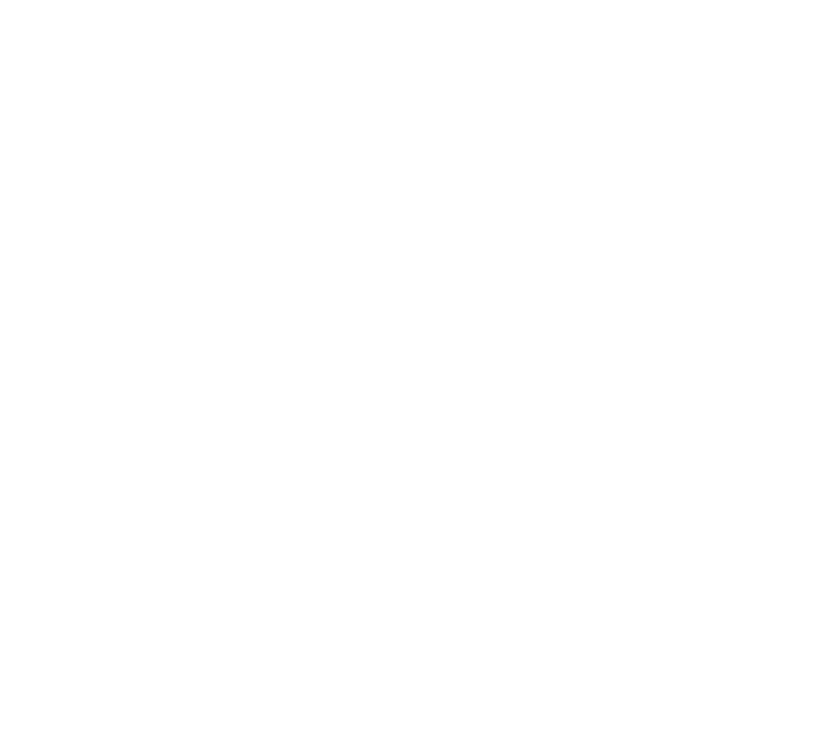
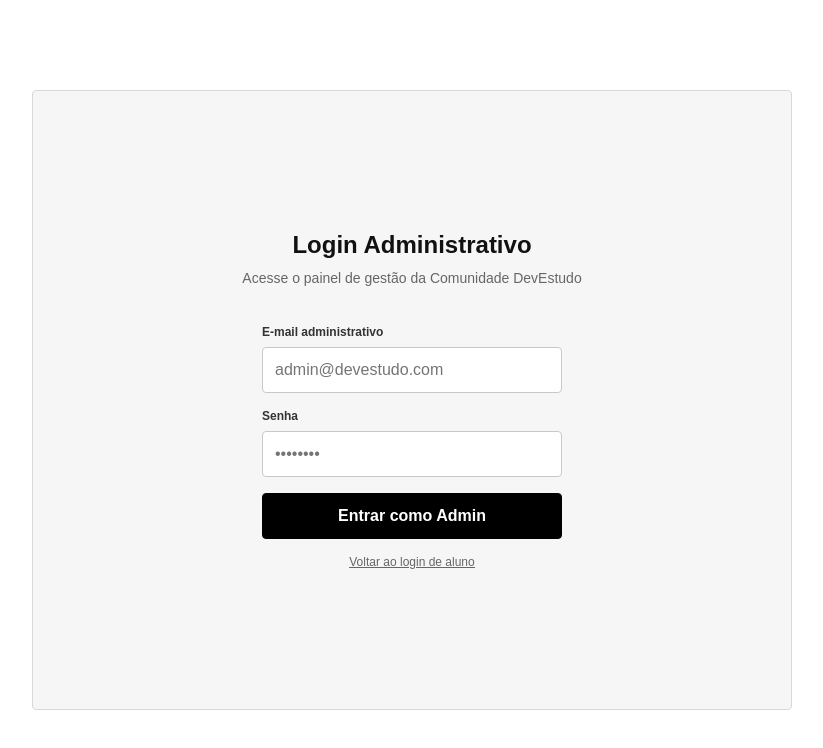
Before and after one commit to daniolivem/devestudo-frontend, a React (Vite) app in the folder devestudo-frontend/: page /admin-login in a window 1280 px wide. Before the commit this address had no page. Shown: the top 748 px of the page, without its empty margins (228-1051 px from the left). Built offline with nearby package versions, Linux system fonts and the light colour scheme.

Commit message:
feat: implementar login administrativo e aprimorar navegação com base em funções de usuário

```diff
--- a/devestudo-frontend/src/components/layout/Sidebar.jsx
+++ b/devestudo-frontend/src/components/layout/Sidebar.jsx
@@ -3,7 +3,7 @@ import { NavLink, useSearchParams } from "react-router-dom";
 export default function Sidebar() {
   const [searchParams] = useSearchParams();
   const role = searchParams.get("role");
-  const query = role === "admin" ? "?role=admin" : "";
+  const query = role === "admin" || role === "mentor" ? `?role=${role}` : "";
   const links = [
     { to: `/dashboard${query}`, label: "Home" },
     { to: `/forum${query}`, label: "Fórum" },
--- a/devestudo-frontend/src/components/ui/Button.jsx
+++ b/devestudo-frontend/src/components/ui/Button.jsx
@@ -1,6 +1,6 @@
-export default function Button({ children, className = "", type = "button" }) {
+export default function Button({ children, className = "", type = "button", ...props }) {
   return (
-    <button className={`btn ${className}`.trim()} type={type}>
+    <button className={`btn ${className}`.trim()} type={type} {...props}>
       {children}
     </button>
   );
--- /dev/null
+++ b/devestudo-frontend/src/pages/auth/AdminLogin.jsx
@@ -0,0 +1,39 @@
+import { Link, useNavigate } from "react-router-dom";
+
+export default function AdminLogin() {
+  const navigate = useNavigate();
+
+  function handleAdminLogin(e) {
+    e.preventDefault();
+    navigate("/dashboard?role=admin");
+  }
+
+  return (
+    <div className="auth-page">
+      <div className="auth-card">
+        <h1 className="auth-title">Login Administrativo</h1>
+        <p className="auth-subtitle">Acesse o painel de gestão da Comunidade DevEstudo</p>
+
+        <form className="auth-form" onSubmit={handleAdminLogin}>
+          <div className="input-group">
+            <label>E-mail administrativo</label>
+            <input type="email" placeholder="admin@devestudo.com" />
+          </div>
+
+          <div className="input-group">
+            <label>Senha</label>
+            <input type="password" placeholder="••••••••" />
+          </div>
+
+          <button className="btn btn--primary" type="submit">
+            Entrar como Admin
+          </button>
+        </form>
+
+        <div className="auth-actions auth-actions--center">
+          <Link to="/">Voltar ao login de aluno</Link>
+        </div>
+      </div>
+    </div>
+  );
+}
--- a/devestudo-frontend/src/pages/auth/ForgotPassword.jsx
+++ b/devestudo-frontend/src/pages/auth/ForgotPassword.jsx
@@ -1,3 +1,5 @@
+import { Link } from "react-router-dom";
+
 export default function ForgotPassword() {
   return (
     <div className="auth-page">
@@ -15,6 +17,10 @@ export default function ForgotPassword() {
             Enviar
           </button>
         </form>
+
+        <div className="auth-actions auth-actions--center">
+          <Link to="/">Voltar ao login</Link>
+        </div>
       </div>
     </div>
   );
--- a/devestudo-frontend/src/pages/auth/Login.jsx
+++ b/devestudo-frontend/src/pages/auth/Login.jsx
@@ -5,7 +5,10 @@ export default function Login() {
 
   function handleLogin(e) {
     e.preventDefault();
-    navigate("/dashboard");
+    const formData = new FormData(e.currentTarget);
+    const role = formData.get("role");
+
+    navigate(role === "mentor" ? "/dashboard?role=mentor" : "/dashboard");
   }
 
   return (
@@ -25,6 +28,14 @@ export default function Login() {
             <input type="password" placeholder="••••••••" />
           </div>
 
+          <div className="input-group">
+            <label>Entrar como</label>
+            <select name="role" defaultValue="student">
+              <option value="student">Aluno</option>
+              <option value="mentor">Mentor</option>
+            </select>
+          </div>
+
           <button className="btn btn--primary" type="submit">
             Entrar
           </button>
@@ -35,7 +46,7 @@ export default function Login() {
           <Link to="/register">Criar conta</Link>
         </div>
 
-        <Link className="admin-link" to="/dashboard?role=admin">
+        <Link className="admin-link" to="/admin-login">
           Login Administrativo
         </Link>
       </div>
--- a/devestudo-frontend/src/pages/auth/Register.jsx
+++ b/devestudo-frontend/src/pages/auth/Register.jsx
@@ -1,3 +1,4 @@
+import { Link } from "react-router-dom";
 import Input from "../../components/ui/Input";
 import Button from "../../components/ui/Button";
 
@@ -19,6 +20,10 @@ export default function Register() {
             Cadastrar
           </Button>
         </form>
+
+        <div className="auth-actions auth-actions--center">
+          <Link to="/">Voltar ao login</Link>
+        </div>
       </div>
     </div>
   );
--- a/devestudo-frontend/src/pages/dashboard/Dashboard.jsx
+++ b/devestudo-frontend/src/pages/dashboard/Dashboard.jsx
@@ -1,4 +1,4 @@
-import { useSearchParams } from "react-router-dom";
+import { useNavigate, useSearchParams } from "react-router-dom";
 import Layout from "../../components/layout/Layout";
 import Button from "../../components/ui/Button";
 
@@ -144,8 +144,12 @@ function AdminDashboard() {
 }
 
 export default function Dashboard() {
+  const navigate = useNavigate();
   const [searchParams] = useSearchParams();
-  if (searchParams.get("role") === "admin") {
+  const role = searchParams.get("role");
+  const roleQuery = role === "mentor" ? "?role=mentor" : "";
+
+  if (role === "admin") {
     return <AdminDashboard />;
   }
 
@@ -170,7 +174,9 @@ export default function Dashboard() {
               </article>
             ))}
           </div>
-          <Button className="full-button">Ver todos os grupos</Button>
+          <Button className="full-button" onClick={() => navigate(`/groups${roleQuery}`)}>
+            Ver todos os grupos
+          </Button>
         </section>
 
         <section className="card dashboard-card">
@@ -196,7 +202,9 @@ export default function Dashboard() {
               </article>
             ))}
           </div>
-          <Button className="full-button">Ir para o Fórum</Button>
+          <Button className="full-button" onClick={() => navigate(`/forum${roleQuery}`)}>
+            Ir para o Fórum
+          </Button>
         </section>
 
         <section className="card dashboard-card">
--- a/devestudo-frontend/src/pages/mentors/Mentors.jsx
+++ b/devestudo-frontend/src/pages/mentors/Mentors.jsx
@@ -107,7 +107,8 @@ function MentorStudents() {
 
 export default function Mentors() {
   const [searchParams] = useSearchParams();
-  if (searchParams.get("role") === "admin") {
+  const role = searchParams.get("role");
+  if (role === "admin" || role === "mentor") {
     return <MentorStudents />;
   }
 
--- a/devestudo-frontend/src/routes/AppRoutes.jsx
+++ b/devestudo-frontend/src/routes/AppRoutes.jsx
@@ -1,6 +1,7 @@
 import { BrowserRouter, Routes, Route } from "react-router-dom";
 
 import Login from "../pages/auth/Login";
+import AdminLogin from "../pages/auth/AdminLogin";
 import Dashboard from "../pages/dashboard/Dashboard";
 import Forum from "../pages/forum/Forum";
 import Groups from "../pages/groups/Groups";
@@ -14,6 +15,7 @@ export default function AppRoutes() {
     <BrowserRouter>
       <Routes>
         <Route path="/" element={<Login />} />
+        <Route path="/admin-login" element={<AdminLogin />} />
         <Route path="/dashboard" element={<Dashboard />} />
         <Route path="/forum" element={<Forum />} />
         <Route path="/groups" element={<Groups />} />
--- a/devestudo-frontend/src/styles/auth.css
+++ b/devestudo-frontend/src/styles/auth.css
@@ -56,6 +56,10 @@
   text-decoration: underline;
 }
 
+.auth-actions--center {
+  justify-content: center;
+}
+
 .admin-link {
   margin-top: 64px;
   color: #001ee8;
```
